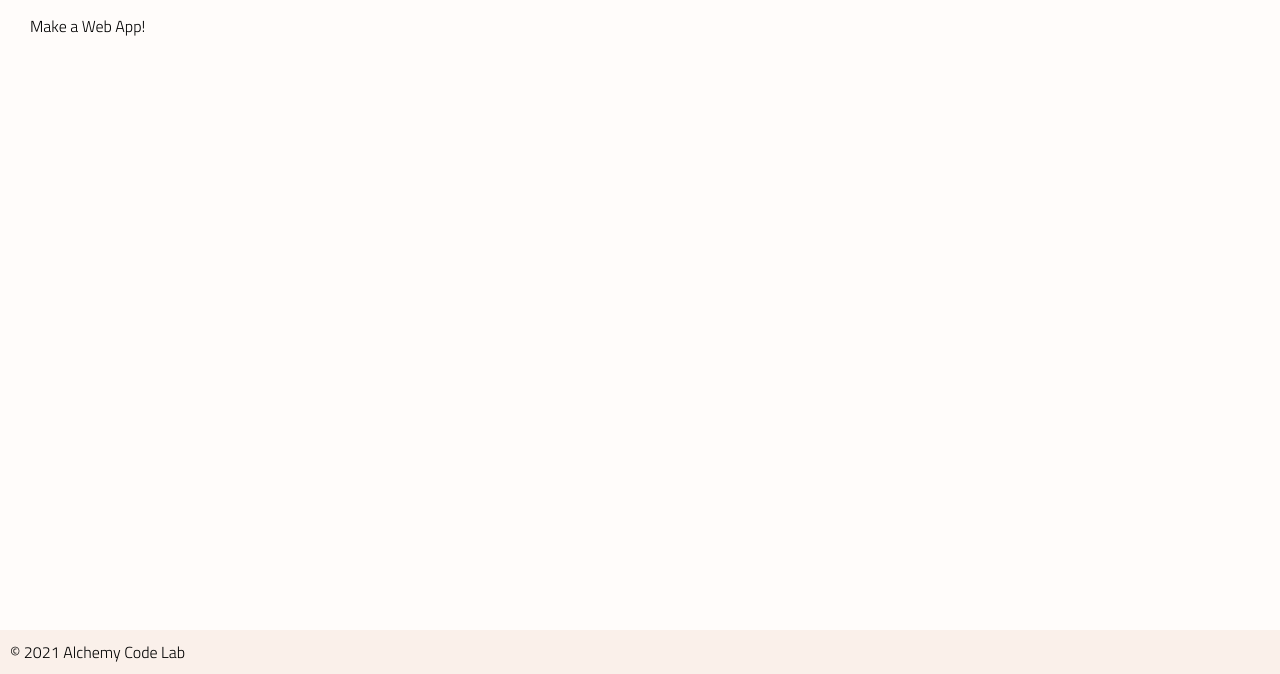
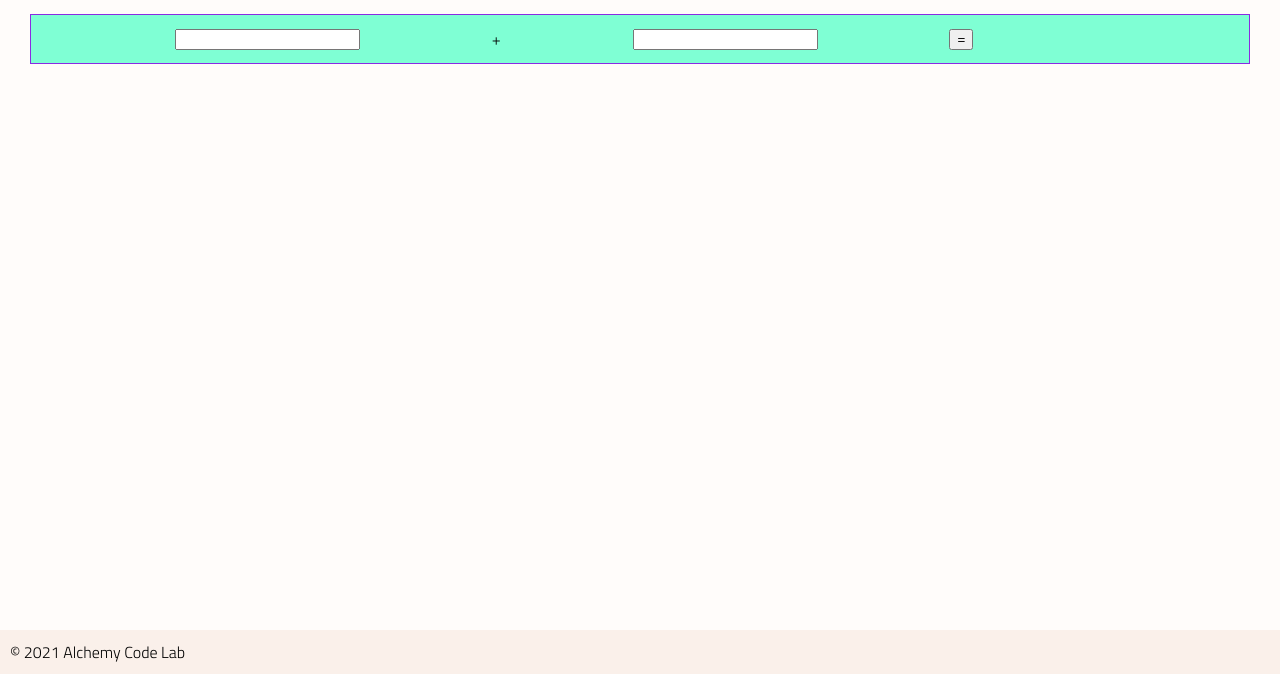
Before and after one commit to AemiliusM/Calculator-lab3, a plain HTML site: page index.html in a window 1280 px wide. Shown: the part 126-800 px from the top of the page. Drawn offline with Linux system fonts and the light colour scheme.

Commit message:
adding addtion

```diff
--- a/index.html
+++ b/index.html
@@ -19,7 +19,11 @@
 
     <main>
 
-        Make a Web App!
+        <section class="operation">
+            <input id="add-x-input"> + <input id="add-y-input">
+            <button id="add-button">=</button>
+            <span id="add-result"></span>
+        </section>
 
     </main>
 
--- a/styles/styles.css
+++ b/styles/styles.css
@@ -33,3 +33,16 @@ footer {
     background-color: #FAF0EA;
     padding: 10px;
 }
+.operation {
+    background-color: aquamarine;
+    padding: 12px;
+    border: 1px solid blueviolet;
+    justify-content: space-evenly;
+    align-items: center;
+    display: flex;
+
+}
+.operation > input {
+    flex: grow 1.5rem;
+
+}
```
